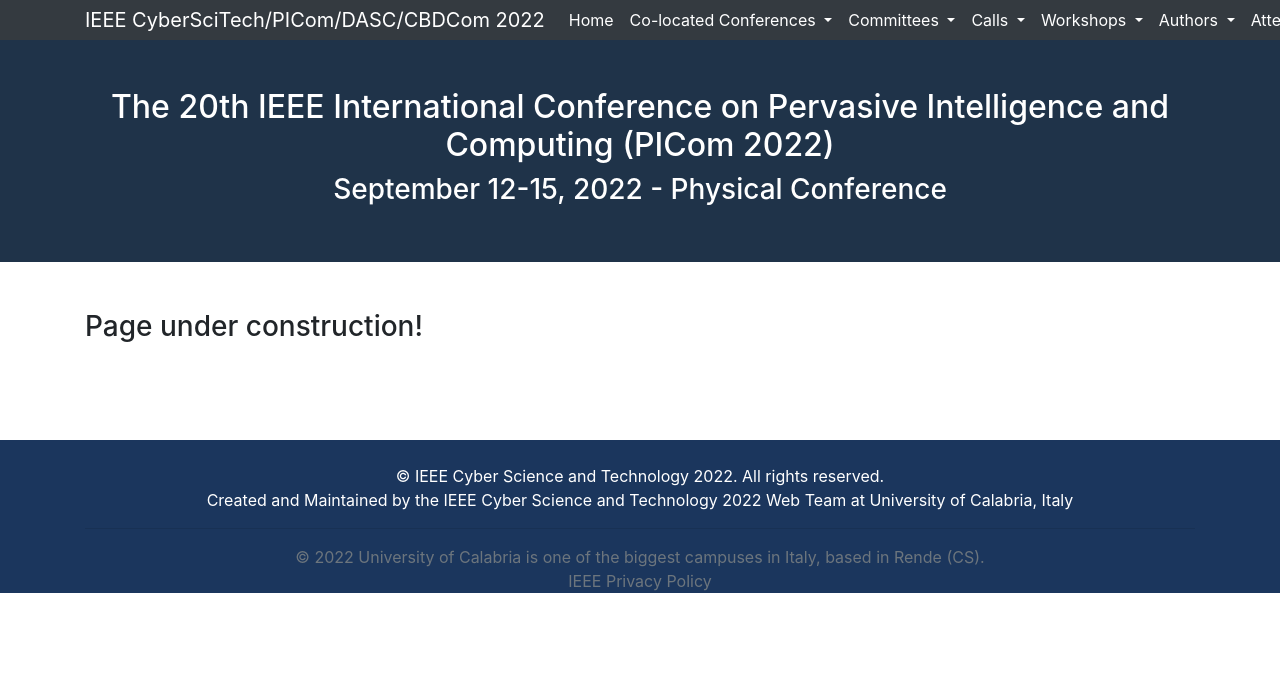
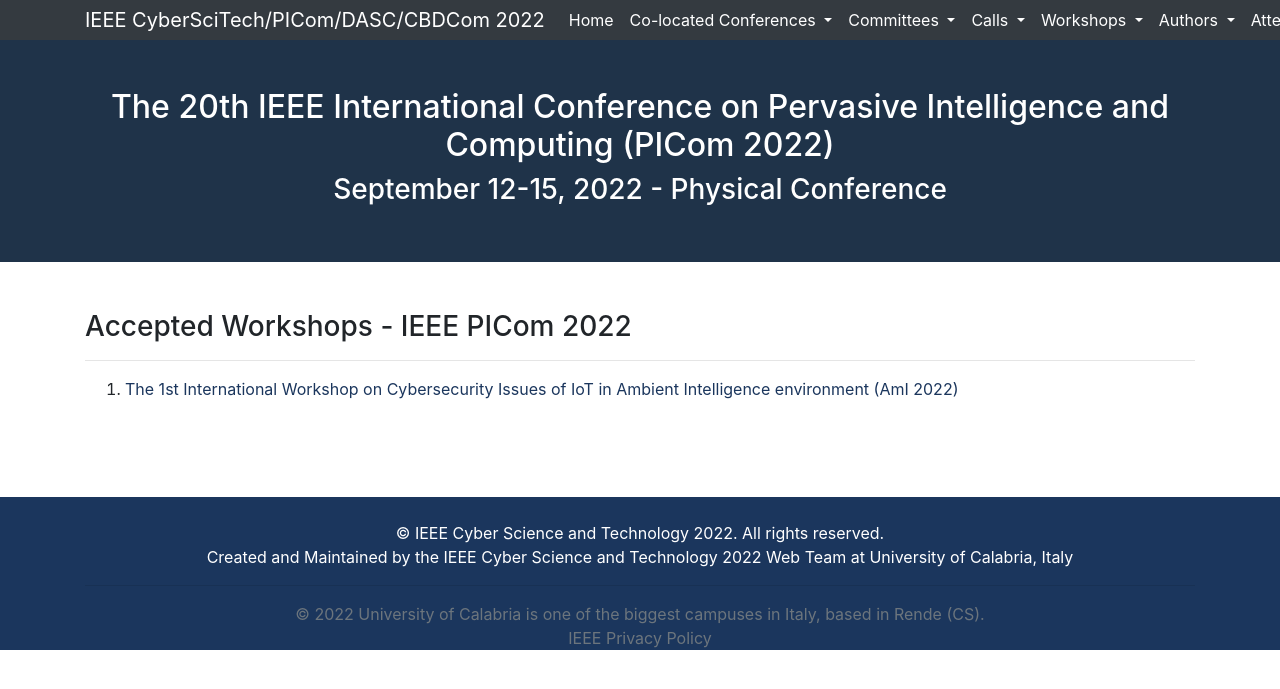
Before and after one commit to cyber-science/2022, a Jekyll site: the page built from _pages/picom/acceptworkshops.md, in a window 1280 px wide. Shown: the top 689 px of the page. Built offline with Jekyll 4.4.1, drawn with Linux system fonts in a browser that asks for light colours.

```diff
--- a/_pages/picom/acceptworkshops.md
+++ b/_pages/picom/acceptworkshops.md
@@ -4,22 +4,9 @@ layout: subpi2
 permalink: /picom/acceptworkshops/
 ---
 
-<h3>Page under construction!</h3>
+<h3>Accepted Workshops - IEEE PICom 2022</h3>
+<hr/>
 
-<!--- COMMENTED
-<h3>Accepted Workshops - IEEE PICom 2022</h3>
-
-<hr/>
 <ol>
-  <li>International Workshop on Knowledge Discovery for Big Data (KDBD 2021) - <a href="http://ubinec.org/~kdbd2021/" target=_new>http://ubinec.org/~kdbd2021/
-    </a></li><br/>
-  <li>Edge of Things (EoT 2021) - <a href="https://labs.dimes.unical.it/speme/events-organization/eot-workshop-2021/" target=_new>
-    https://labs.dimes.unical.it/speme/events-organization/eot-workshop-2021/
-</a></li><br/>
-  <li>International Workshop on Computing and Communication Technologies for
-Internet of Things (IWCCT2021) - <a href="https://sites.google.com/view/iwcct2021" target=_new>https://sites.google.com/view/iwcct2021
-</a></li><br/>
-  <li>The 3rd Intelligence Big Data Processing Infrastructure and Its
-Applications (IBPI 2021) - <a href="https://ulen2000.github.io/ibpi2021/" target=_new>https://ulen2000.github.io/ibpi2021/
-</a></li></ol>
--->
+<li><a href="/2022/assets/files/ws-ss/cst/AmI2022_CFP.pdf" target=_new>The 1st International Workshop on Cybersecurity Issues of IoT in Ambient Intelligence environment (AmI 2022)</a></li>
+</ol>
```
Also changed, not shown: _pages/cbdcom/acceptworkshops.md (+5 -4 lines), _pages/cyberscitech/acceptworkshops.md (+2 -6 lines), _pages/dasc/acceptworkshops.md (+8 -2 lines), 1 other file.
